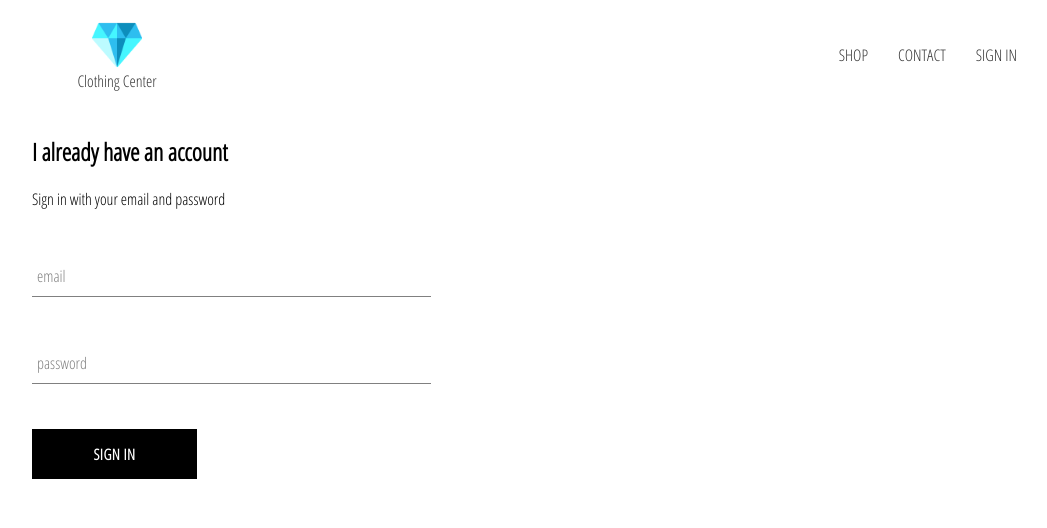
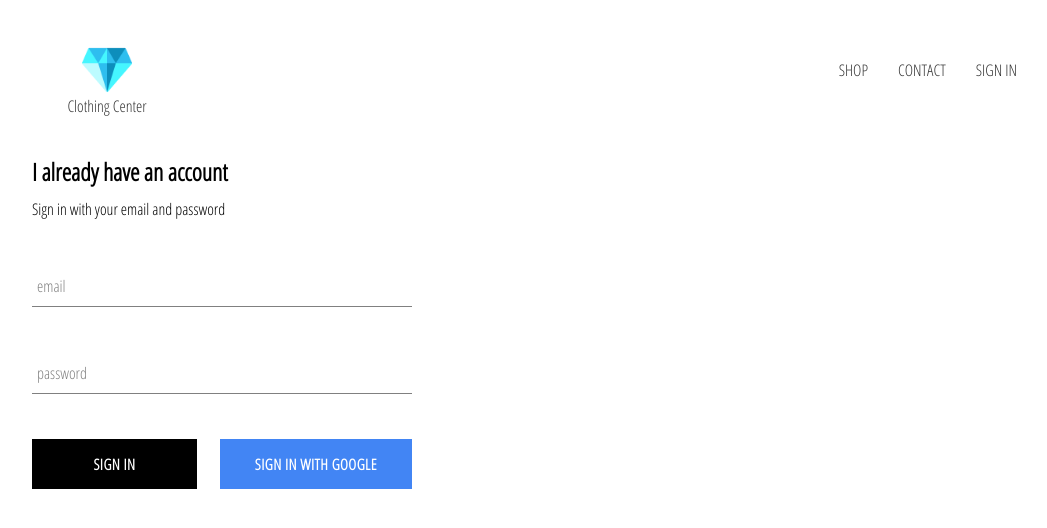
Before and after one commit to codesandtags/e-commerce-concept, a React (Create React App) app: page /sign-in in a window 1280 px wide. Shown: the top 528 px of the page, without its empty margins (108-1155 px from the left). Built offline with nearby package versions, Linux system fonts and the light colour scheme; no server answers.

Commit message:
feature: Added authentication with Firebase

```diff
--- a/package.json
+++ b/package.json
@@ -35,6 +35,7 @@
     ]
   },
   "devDependencies": {
+    "firebase": "^7.17.2",
     "gh-pages": "^3.1.0"
   },
   "homepage": "https://codesandtags.github.io/e-commerce-concept/"
--- a/src/components/CustomButton/CustomButton.js
+++ b/src/components/CustomButton/CustomButton.js
@@ -2,10 +2,13 @@
 
 import './CustomButton.scss';
 
-const CustomButton = ({children}) => {
+const CustomButton = ({children, isGoogleSignIn, ...otherProps}) => {
 
     return (
-        <button className="custom-button">
+        <button
+            className={`${isGoogleSignIn ? 'google-sign-in' : ''} custom-button`}
+            {...otherProps}
+        >
             {children}
         </button>
     );
--- a/src/components/CustomButton/CustomButton.scss
+++ b/src/components/CustomButton/CustomButton.scss
@@ -19,4 +19,14 @@
     color: black;
     border: 1px solid black;
   }
+
+  &.google-sign-in {
+    background-color: #4285f4;
+    color: white;
+
+    &:hover {
+      background-color: #357ae8;
+      border: none;
+    }
+  }
 }
--- a/src/components/Header/Header.js
+++ b/src/components/Header/Header.js
@@ -5,7 +5,19 @@
 
 import Logo from '../../assets/images/logo-blue.png';
 
-const Header = () => {
+import { auth } from '../../firebase/firebase.utils';
+
+const Header = ({currentUser}) => {
+
+    const getSignInLink = () => {
+        if (currentUser) {
+            return (
+                <div className="option" onClick={() => auth.signOut()}>SIGN OUT</div>
+            );
+        }
+
+        return <Link className="option" to="/sign-in">SIGN IN</Link>;
+    }
 
     return (
         <header className="header">
@@ -16,7 +28,7 @@
             <div className="options">
                 <Link className="option" to="/shop">SHOP</Link>
                 <Link className="option" to="/contact">CONTACT</Link>
-                <Link className="option" to="/sign-in">SIGN IN</Link>
+                {getSignInLink()}
             </div>
         </header>
     );
--- a/src/components/Header/Header.scss
+++ b/src/components/Header/Header.scss
@@ -1,5 +1,5 @@
 .header {
-  height: 70px;
+  height: 100px;
   width: 100%;
   display: flex;
   justify-content: space-between;
@@ -8,7 +8,7 @@
 
   .logo-container {
     height: 100%;
-    width: 120px;
+    width: 150px;
     padding: 25px;
     display: flex;
     flex-direction: column;
@@ -29,6 +29,7 @@
 
     .option {
       padding: 10px 15px;
+      cursor: pointer;
     }
   }
 }
--- a/src/components/SignIn/SignIn.js
+++ b/src/components/SignIn/SignIn.js
@@ -3,6 +3,7 @@
 import './SignIn.scss';
 import FormInput from '../FormInput/FormInput';
 import CustomButton from '../CustomButton/CustomButton';
+import { signInWithGoogle } from '../../firebase/firebase.utils';
 
 const SignIn = () => {
     const [email, setEmail] = useState('');
@@ -17,7 +18,7 @@
 
     return (
         <div className='sign-in'>
-            <h2>I already have an account</h2>
+            <h2 className="title">I already have an account</h2>
             <span>Sign in with your email and password</span>
 
             <form onSubmit={handleSubmit}>
@@ -37,7 +38,15 @@
                     label='password'
                     required
                 />
-                <CustomButton type='submit'> Sign in </CustomButton>
+                <div className="buttons">
+                    <CustomButton type='submit'> Sign in </CustomButton>
+                    <CustomButton type='button'
+                                  onClick={signInWithGoogle}
+                                  isGoogleSignIn={true}
+                    >
+                        Sign in with Google
+                    </CustomButton>
+                </div>
             </form>
         </div>
     );
--- a/src/components/SignIn/SignIn.scss
+++ b/src/components/SignIn/SignIn.scss
@@ -1,5 +1,14 @@
 .sign-in {
-  width: 30vw;
+  width: 380px;
   display: flex;
   flex-direction: column;
+
+  .title {
+    margin: 10px 0;
+  }
+
+  .buttons {
+    display: flex;
+    justify-content: space-between;
+  }
 }
--- a/src/containers/App/App.js
+++ b/src/containers/App/App.js
@@ -1,4 +1,4 @@
-import React from 'react';
+import React, { useEffect, useState } from 'react';
 import { Route, Switch } from 'react-router-dom';
 
 import './App.scss';
@@ -7,10 +7,28 @@
 import Header from '../../components/Header/Header';
 import SignInAndSignUp from '../SingInAndSignUp/SignInAndSignUp';
 
+import { auth } from '../../firebase/firebase.utils';
+
 function App() {
+
+    const [currentUser, setCurrentUser] = useState(null);
+
+    useEffect(() => {
+        console.log('Calling auth...');
+        const authSubscription = auth.onAuthStateChanged(user => {
+            console.log('User logged ', user);
+            setCurrentUser(user);
+        });
+
+        return () => {
+            console.log('Doing unsubscribe....');
+            authSubscription();
+        }
+    }, [setCurrentUser]);
+
     return (
         <div className="App">
-            <Header />
+            <Header currentUser={currentUser}/>
             <Switch>
                 <Route exact path="/" component={HomePage} />
                 <Route path="/shop" component={ShopPage} />
--- a/src/containers/App/App.scss
+++ b/src/containers/App/App.scss
@@ -17,3 +17,7 @@
   max-width: 1000px;
   margin: 0 auto;
 }
+
+* {
+  box-sizing: border-box;
+}
--- /dev/null
+++ b/src/firebase/firebase.utils.js
@@ -0,0 +1,29 @@
+import firebase from 'firebase/app';
+import 'firebase/firestore';
+import 'firebase/auth';
+import 'firebase/analytics';
+
+const config = {
+    apiKey: "AIzaSyBs0Ct-oih20-wtxf_QI_RzeQ_6l3Yn-XM",
+    authDomain: "e-commerce-concept.firebaseapp.com",
+    databaseURL: "https://e-commerce-concept.firebaseio.com",
+    projectId: "e-commerce-concept",
+    storageBucket: "e-commerce-concept.appspot.com",
+    messagingSenderId: "484417921655",
+    appId: "1:484417921655:web:c9194f10aa8bc071b4dc72",
+    measurementId: "G-BVE30ZM1LH"
+};
+
+firebase.initializeApp(config);
+firebase.analytics();
+
+export const auth = firebase.auth();
+export const firestore = firebase.firestore();
+
+const provider = new firebase.auth.GoogleAuthProvider();
+provider.setCustomParameters({
+    prompt: 'select_account'
+});
+export const signInWithGoogle = () => auth.signInWithPopup(provider);
+
+export default firebase;
```
Also changed, not shown: 1 other file (tests, documents, lock files or other folders).
